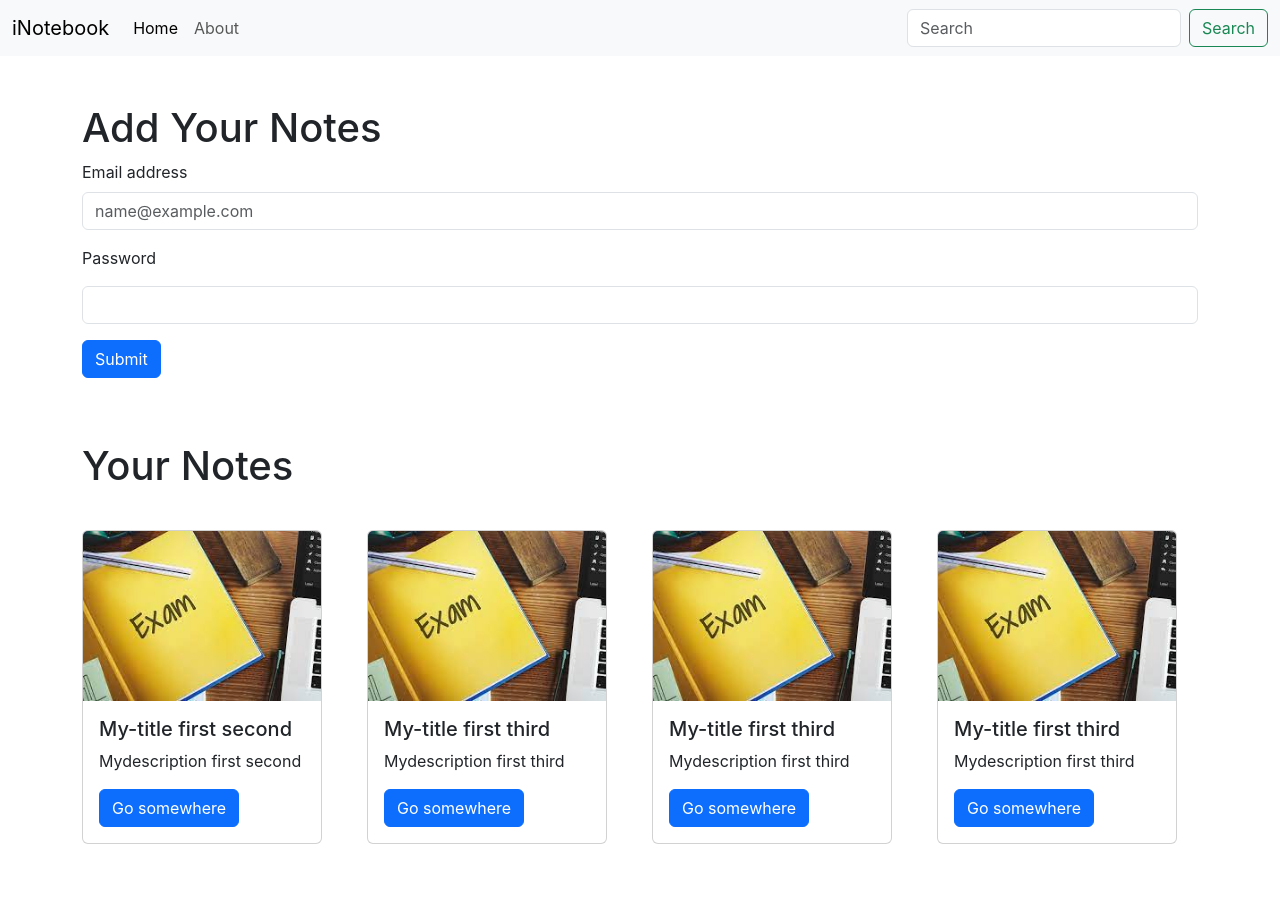
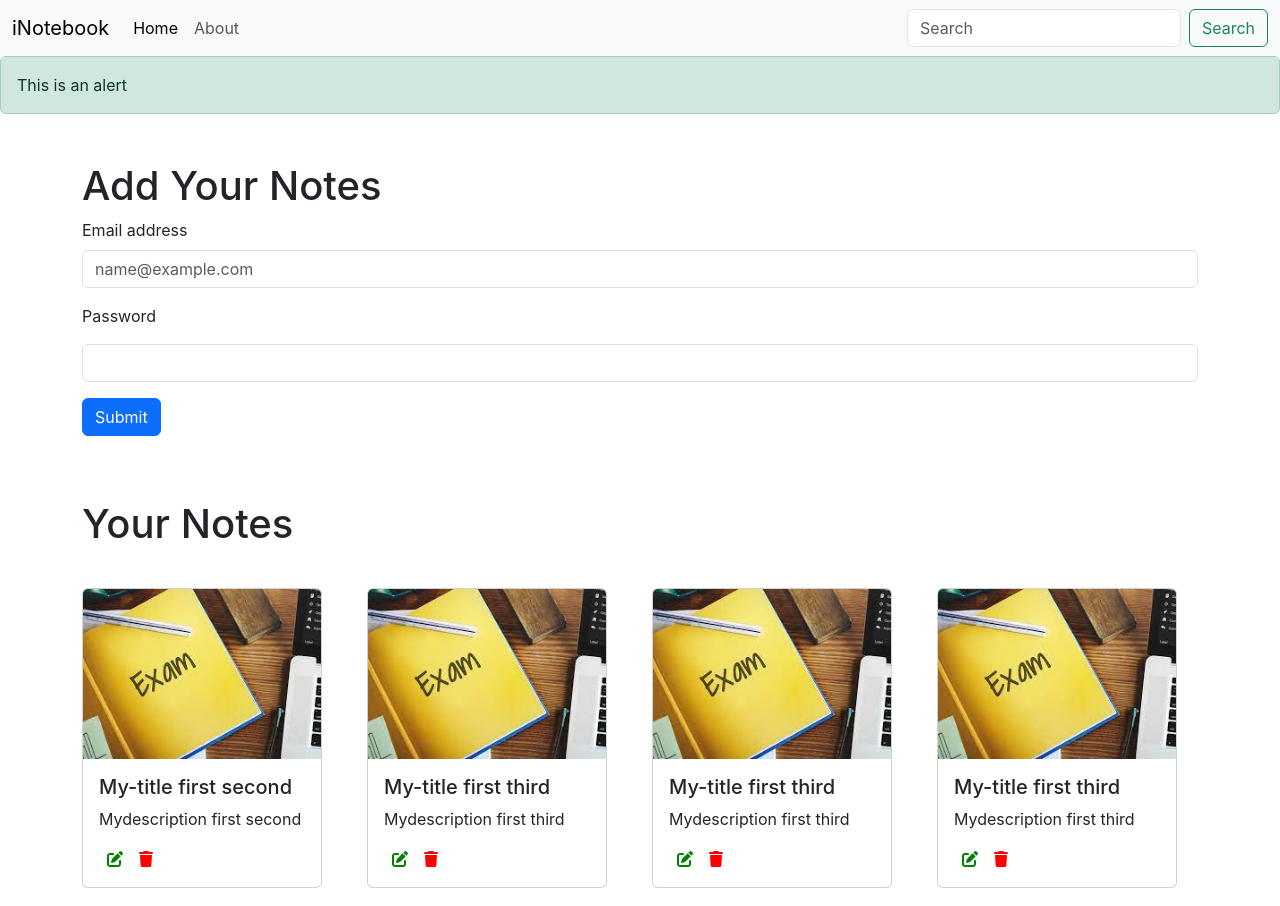
Before and after one commit to PJPhukan/my-iNotebook, a React (Create React App) app: page / in a window 1280 px wide. Shown: the top 906 px of the page. Built offline with nearby package versions, Linux system fonts and the light colour scheme.

Commit message:
Adding awsome icon

```diff
--- a/public/index.html
+++ b/public/index.html
@@ -18,6 +18,7 @@
     <noscript>You need to enable JavaScript to run this app.</noscript>
     <div id="root"></div>
     <!-- Script -->
+    <script src="https://kit.fontawesome.com/e825ccb803.js" crossorigin="anonymous"></script>
     <script src="https://cdn.jsdelivr.net/npm/bootstrap@5.3.2/dist/js/bootstrap.bundle.min.js"
       integrity="sha384-C6RzsynM9kWDrMNeT87bh95OGNyZPhcTNXj1NW7RuBCsyN/o0jlpcV8Qyq46cDfL"
       crossorigin="anonymous"></script>
--- a/src/App.js
+++ b/src/App.js
@@ -7,6 +7,7 @@ import Home from './Components/Home/Home';
 import Navber from './Components/Home/Navber/Navber'
 import About from './Components/About/About'
 import NoteState from './Context/notes/noteState';
+import Alert from './Components/Home/Note/Alert/Alert';
 function App() {
   return (
     <>
@@ -15,6 +16,7 @@ function App() {
         {/* Router setup */}
         <BrowserRouter>
           <Navber />
+          <Alert massage="This is an alert"/>
           <div className="container">
           <Routes>
             <Route exact path='/' element={<Home />} />
--- /dev/null
+++ b/src/Components/Home/Note/Alert/Alert.jsx
@@ -0,0 +1,11 @@
+import React from 'react'
+
+export default function Alert(props) {
+  return (
+    <div>
+          <div className="alert alert-success" role="alert">
+              {props.massage}
+          </div>
+    </div>
+  )
+}
--- a/src/Components/Home/Note/NoteItem/Noteitem.css
+++ b/src/Components/Home/Note/NoteItem/Noteitem.css
@@ -0,0 +1,3 @@
+i{
+    cursor: pointer;
+}
--- a/src/Components/Home/Note/NoteItem/Noteitem.jsx
+++ b/src/Components/Home/Note/NoteItem/Noteitem.jsx
@@ -1,5 +1,6 @@
 import React from 'react'
 import Note_img from '../../../../Assert/Note-Img.jpg'
+import "./Noteitem.css"
 export default function Noteitem(props) {
     return (
         <div className='col-md-3 my-3'>
@@ -8,7 +9,8 @@ export default function Noteitem(props) {
                 <div className="card-body">
                     <h5 className="card-title">{props.note.title}</h5>
                     <p className="card-text">{props.note.description}</p>
-                    <a href="#" className="btn btn-primary">Go somewhere</a>
+                    <i className="fa-solid fa-pen-to-square mx-2" style={{ "color": "green" }}></i>
+                    <i className="fa-solid fa-trash mx-2" style={{ "color": "red" }}/>
                 </div>
             </div>
         </div>
--- a/src/Components/Home/Note/Notes.jsx
+++ b/src/Components/Home/Note/Notes.jsx
@@ -8,7 +8,7 @@ export default function Notes() {
     <div className="row my-3">
           <h1>Your Notes</h1>
           {notes.map((note) => {
-            return <Noteitem note={note}/>
+            return <Noteitem key={note._id} note={note}/>
           })}
     </div>
   )
--- a/src/Context/notes/noteState.js
+++ b/src/Context/notes/noteState.js
@@ -5,7 +5,7 @@ import NoteContext from "./noteContext";
 const NoteState = (props) => {
     const initialNotes = [
         {
-            "_id": "6558fb8707fe271916930436",
+            "_id": "65538fb8707fe271916930436",
             "user": "6557b150818ad1151801bf1d",
             "title": "My-title first second",
             "description": "Mydescription first second ",
@@ -14,7 +14,7 @@ const NoteState = (props) => {
             "__v": 0
         },
         {
-            "_id": "6558fb9507fe271916930438",
+            "_id": "6558fb9507fe27191263930438",
             "user": "6557b150818ad1151801bf1d",
             "title": "My-title first third",
             "description": "Mydescription first third ",
@@ -23,7 +23,7 @@ const NoteState = (props) => {
             "__v": 0
         },
         {
-            "_id": "6558fb9507fe271916930438",
+            "_id": "6558fb9507fe2719169304338",
             "user": "6557b150818ad1151801bf1d",
             "title": "My-title first third",
             "description": "Mydescription first third ",
@@ -32,7 +32,7 @@ const NoteState = (props) => {
             "__v": 0
         },
         {
-            "_id": "6558fb9507fe271916930438",
+            "_id": "6558fb9507fe2731916930438",
             "user": "6557b150818ad1151801bf1d",
             "title": "My-title first third",
             "description": "Mydescription first third ",
@@ -41,7 +41,7 @@ const NoteState = (props) => {
             "__v": 0
         },
         {
-            "_id": "6558fb9507fe271916930438",
+            "_id": "6558fb95073fe271916930438",
             "user": "6557b150818ad1151801bf1d",
             "title": "My-title first third",
             "description": "Mydescription first third ",
@@ -50,7 +50,7 @@ const NoteState = (props) => {
             "__v": 0
         },
         {
-            "_id": "6558fb9507fe271916930438",
+            "_id": "6558fb9507fe2719316930438",
             "user": "6557b150818ad1151801bf1d",
             "title": "My-title first third",
             "description": "Mydescription first third ",
@@ -59,7 +59,7 @@ const NoteState = (props) => {
             "__v": 0
         },
         {
-            "_id": "6558fb9507fe271916930438",
+            "_id": "6558fb9507fe2719163930438",
             "user": "6557b150818ad1151801bf1d",
             "title": "My-title first third",
             "description": "Mydescription first third ",
```
